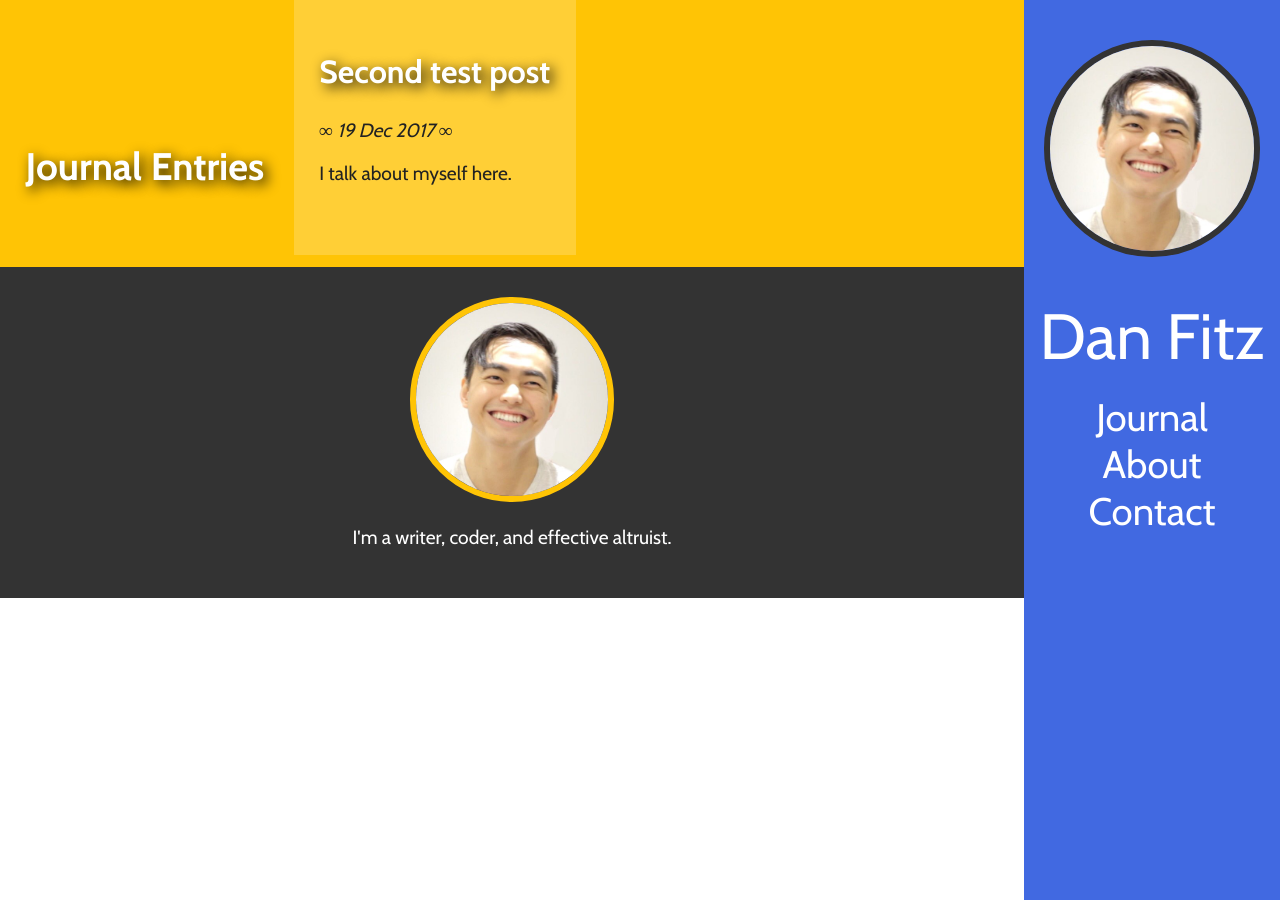
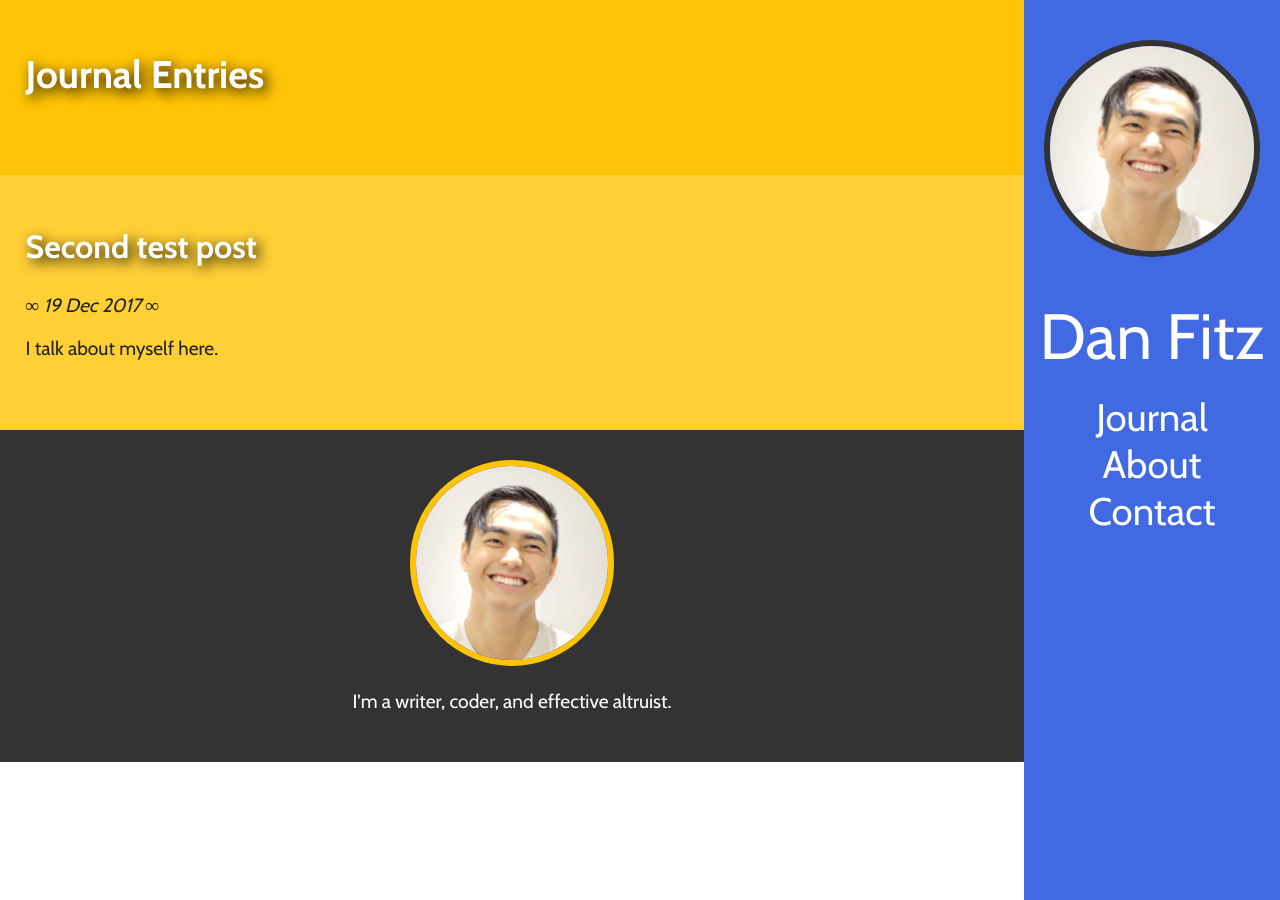
Before and after one commit to danfitz/danielfitz.github.io, a Jekyll site: the page built from journal/index.html, in a window 1280 px wide. Built offline with Jekyll 4.4.1, drawn with Linux system fonts in a browser that asks for light colours.

Commit message:
Revert "e"
This reverts commit 42b8c18682f0cb72779fe0630fc2ee10e13c0323.

```diff
--- a/css/main.css
+++ b/css/main.css
@@ -172,8 +172,4 @@ a:hover .featured-image {
 		margin: 0 0 2vmax 2vmax;
 	}
 
-	.post-container {
-		display: inline-block;
-	}
-
 }
```
